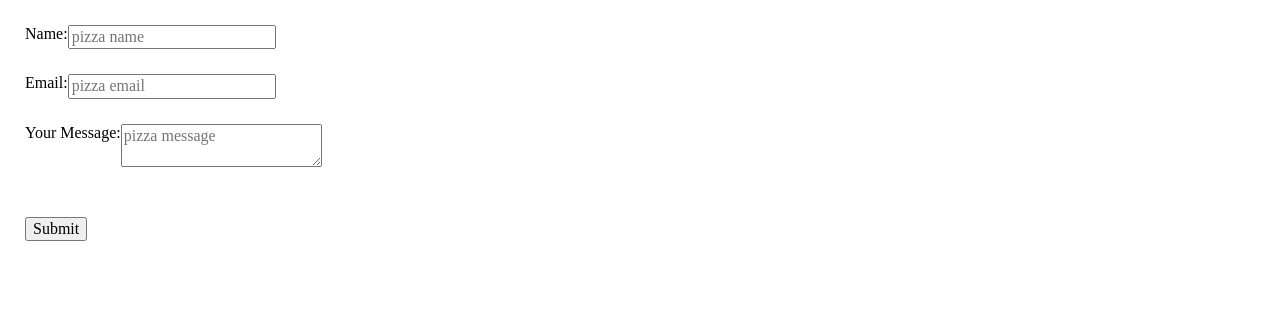
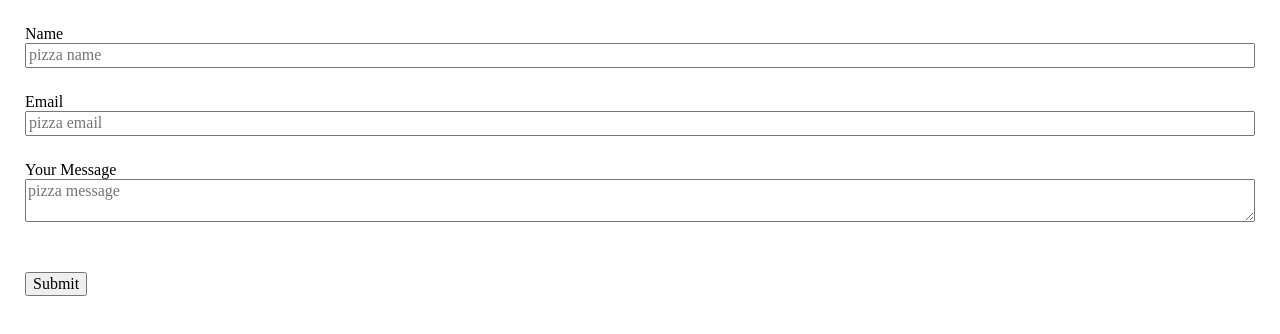
Before and after one commit to yamodah/HTML-Form-Assessment, a plain HTML site: page index.html in a window 1280 px wide. Drawn offline with nearby package versions, Linux system fonts and the light colour scheme.

Commit message:
correct formatting

```diff
--- a/index.html
+++ b/index.html
@@ -14,15 +14,15 @@
   <body>
       <main>
           <div>
-              <label for="name">Name:</label>
+              <label for="name">Name</label>
               <input id="name" type="text" name="name" placeholder="pizza name">
           </div>
           <div>
-            <label for="email">Email:</label>
+            <label for="email">Email</label>
             <input id="email" type="text" name="email" placeholder="pizza email">
           </div>
           <div>
-            <label for="pizza-Message">Your Message:</label>
+            <label for="pizza-Message">Your Message</label>
             <textarea id="pizza-Message" type="text" name="message" placeholder="pizza message"></textarea>
           </div>
           <button type="submit">Submit</button>
--- a/style.css
+++ b/style.css
@@ -1,6 +1,7 @@
 div{
     display: flex;
     margin: 25px;
+    flex-direction: column;
 }
 button{
     margin: 25px;
```
